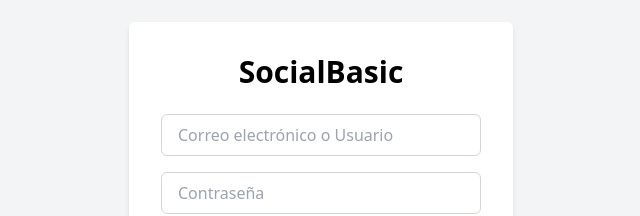
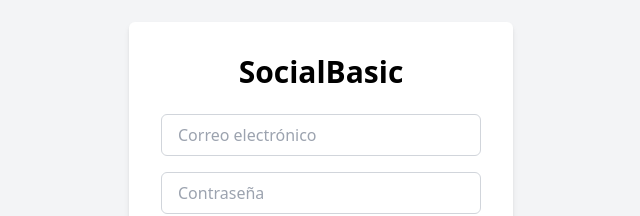
Before and after one commit to juanlopnz/Proyecto, a React (Vite) app: page / in a window 1280 px wide. Shown: the part 218-434 px from the top of the page, without its empty margins (319-959 px from the left). Built offline with nearby package versions, Linux system fonts and the light colour scheme.

Commit message:
Cambio final master 4

```diff
--- a/src/pages/Login.jsx
+++ b/src/pages/Login.jsx
@@ -33,7 +33,7 @@ export const Login = () => {
           <input
             type="text"
             className="w-full px-4 py-2 border border-gray-300 rounded-md mb-4 focus:outline-none focus:ring-2 focus:ring-blue-500"
-            placeholder="Correo electrónico o Usuario"
+            placeholder="Correo electrónico"
             value={email}
             onChange={(e) => setEmail(e.target.value)}
           />
```
